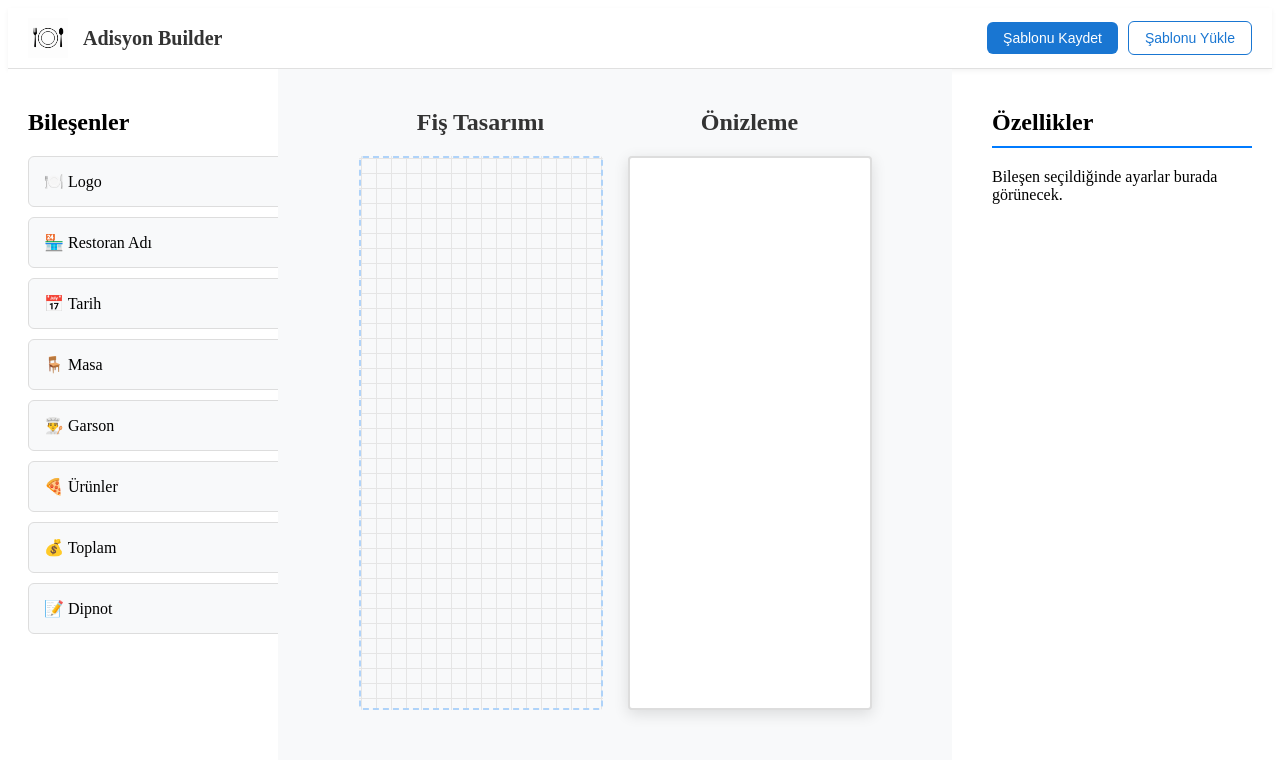
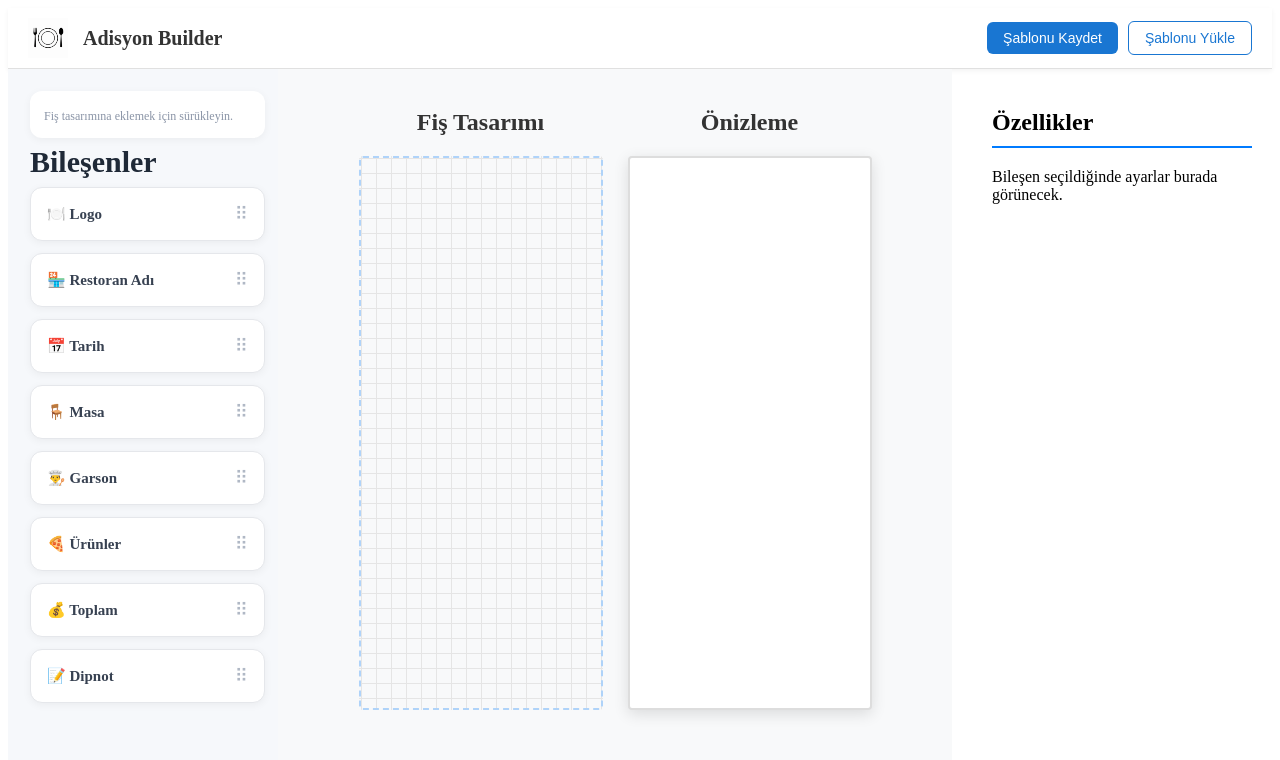
Before and after one commit to aybikegck-k/receipt-builder, an Angular app: page / in a window 1280 px wide. Shown: the top 760 px of the page. Built offline with nearby package versions, Linux system fonts and the light colour scheme.

Commit message:
güncel18

```diff
--- a/src/app/component-pool/component-pool.css
+++ b/src/app/component-pool/component-pool.css
@@ -1,21 +1,112 @@
 :host {
-    width: 280px;
-    background: #ffffff;
-    padding: 20px;
-    border-right: 1px solid #e0e0e0;
+  width: 280px;
+  min-width: 280px;
+  background: #f6f8fb;
+  padding: 22px;
+  border-right: 1px solid #e4e7ec;
+  box-sizing: border-box;
 }
 
-.item { /*her kutunun ayarı*/
-    background: #f8f9fa;
-    margin-bottom: 10px;
-    padding: 15px;
-    border: 1px solid #ddd;
-    border-radius: 6px;
-    cursor: grab; /* Sürükleme imleci */
-
-    font-weight: 500;
+.panel-header{
+    margin-bottom:8px;
 }
 
-.cdk-drag-preview {
-  opacity: 0;
+.panel-header h2{
+    margin:0;
+    font-size:30px;
+    font-weight:700;
+    color:#1f2937;
 }
+
+.subtitle{
+    margin-top:6px;
+    margin-bottom:0;
+
+    color:#7c8798;
+    font-size:13px;
+}
+
+.pool-list{
+    display:flex;
+    flex-direction:column;
+    gap:12px;
+}
+
+.item{
+    display:flex;
+    align-items:center;
+
+    padding:15px 16px;
+
+    background:#fff;
+
+    border:1px solid #e5e7eb;
+    border-radius:12px;
+
+    cursor:grab;
+
+    transition:.2s;
+
+    box-shadow:0 2px 8px rgba(0,0,0,.05);
+}
+
+.item:hover{
+    background:#eef6ff;
+    border-color:#5da5ff;
+    transform:translateX(4px);
+
+    box-shadow:0 6px 15px rgba(0,0,0,.10);
+}
+
+.item:active{
+    cursor:grabbing;
+    transform:scale(.98);
+}
+
+.item-name{
+    flex:1;
+
+    font-size:15px;
+    font-weight:600;
+    color:#374151;
+}
+
+.drag-icon{
+    color:#b0b8c5;
+    font-size:18px;
+}
+
+.cdk-drag-preview{
+    opacity:0;
+}
+.info-box{
+    display:flex;
+    gap:12px;
+
+    padding:14px;
+
+    margin-bottom:7px;
+
+    background:white;
+
+    border-radius:12px;
+
+    box-shadow:0 2px 8px rgba(0,0,0,.05);
+}
+
+.info-box span{
+    font-size:24px;
+}
+
+.info-box strong{
+    display:block;
+    color:#2f3542;
+}
+
+.info-box p{
+    margin-top:4px;
+    margin-bottom:0;
+
+    font-size:12px;
+    color:#8a94a6;
+}
--- a/src/app/component-pool/component-pool.html
+++ b/src/app/component-pool/component-pool.html
@@ -1,16 +1,28 @@
-<h2>Bileşenler</h2>
+
+<div class="info-box">
+
+    <div>
+
+        <p>Fiş tasarımına eklemek için sürükleyin.</p>
+    </div>
+</div>
+<div class="panel-header">
+  <h2>Bileşenler</h2>
+
+</div>
 
 <div class="pool-list">
-
   <div
     class="item"
     *ngFor="let component of components"
     draggable="true"
-    (dragstart)="dragStart($event, component.type)">
+    (dragstart)="dragStart($event, component.type)"
+  >
+    <span class="item-name">
+      {{ component.label }}
+    </span>
 
-
-    {{ component.label }}
-
+    <span class="drag-icon">⠿</span>
   </div>
 </div>
 
```
